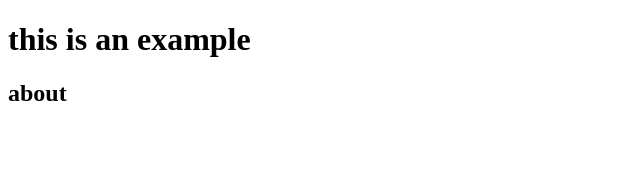
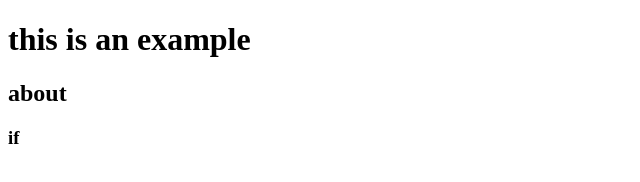
Before and after one commit to al3x-saveliev/my-first-project, a plain HTML site: page index.html in a window 1280 px wide. Shown: the full height of the page, 0-640 px from the left. Drawn offline with Linux system fonts and the light colour scheme.

Commit message:
add index file

```diff
--- a/index.html
+++ b/index.html
@@ -8,5 +8,6 @@
   <body>
     <h1>this is an example</h1>
     <h2>about</h2>
+    <h3>if</h3>
   </body>
 </html>
```
